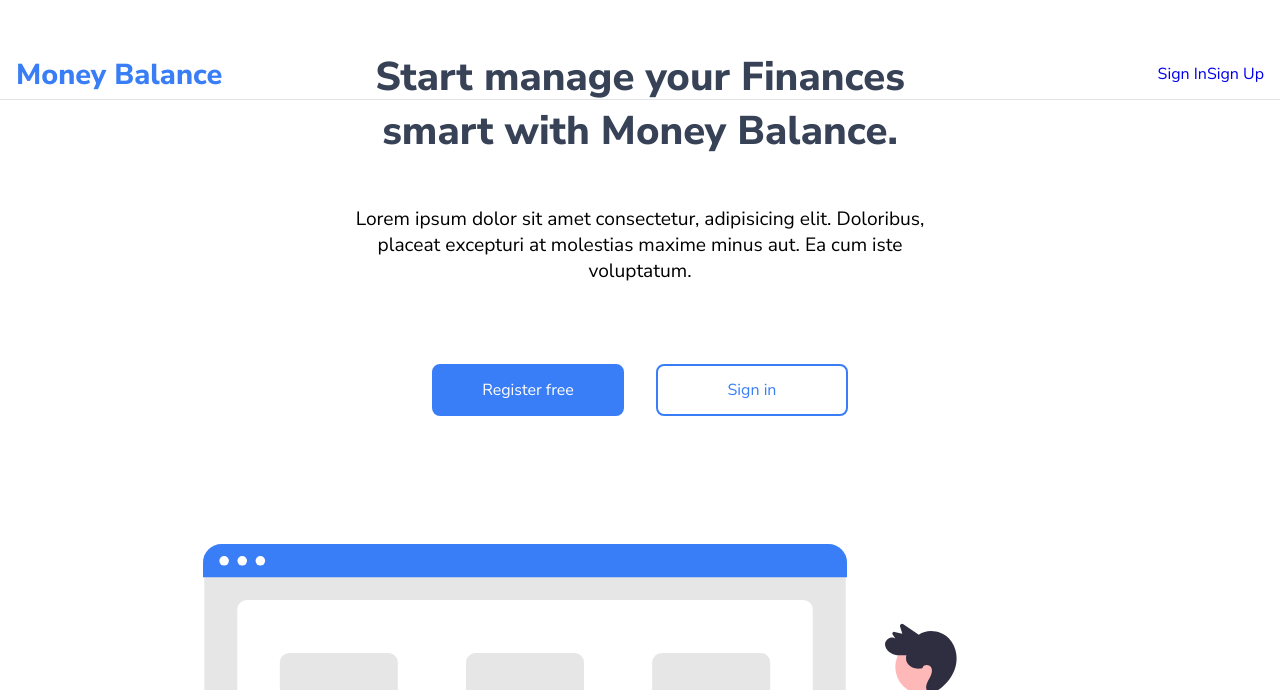
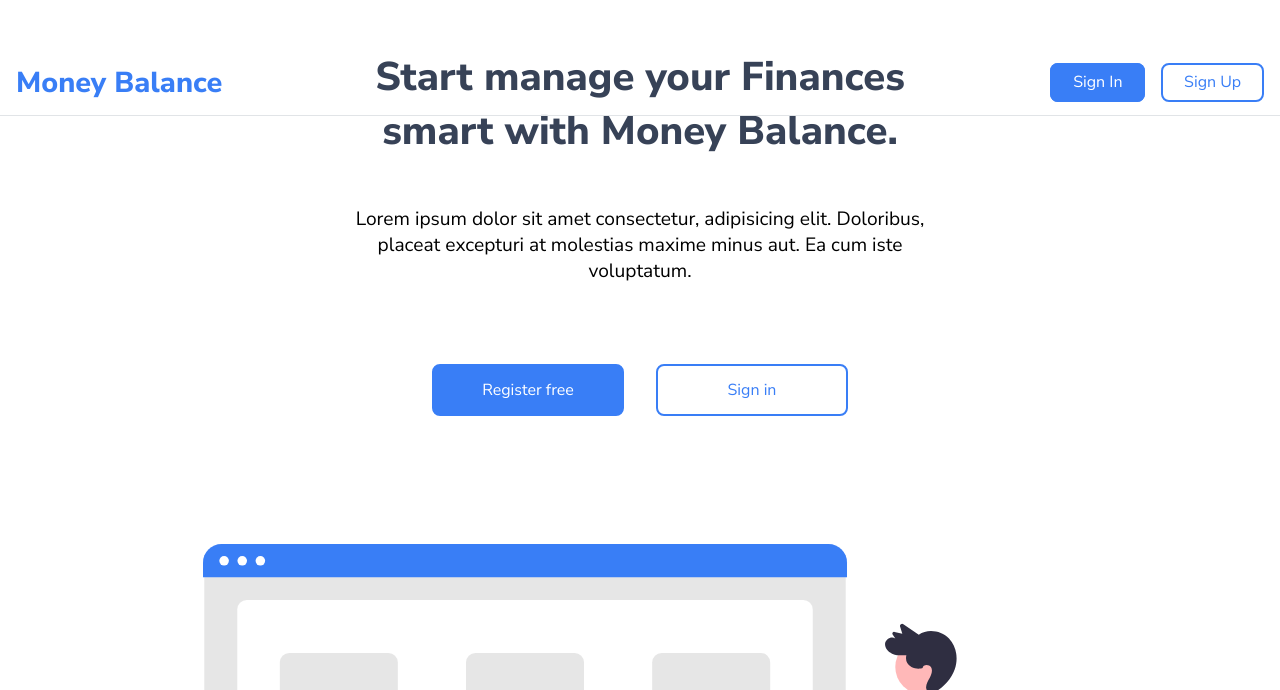
Before and after one commit to wojtek99955/money-balance, a React (Create React App) app in the folder client/: page / in a window 1280 px wide. Shown: the part 110-800 px from the top of the page. Built offline with nearby package versions, Linux system fonts and the light colour scheme.

Commit message:
add path logic / update styles

```diff
--- a/client/src/components/Header.tsx
+++ b/client/src/components/Header.tsx
@@ -1,11 +1,12 @@
 import styled from "styled-components";
 import Logo from "../assets/atoms/Logo";
 import { Link } from "react-router-dom";
+import { useLocation } from "react-router-dom";
 
 const StyledHeader = styled.header`
   position: fixed;
   width: 100%;
-  padding: 0.3rem 1rem;
+  padding: 0.8rem 1rem;
   border-bottom: 1px solid #e1e4e7;
 `;
 const Container = styled.div`
@@ -18,10 +19,24 @@ const Nav = styled.nav``;
 
 const StyledLink = styled(Link)`
   text-decoration: none;
+  &:first-of-type {
+    color: white;
+    background-color: ${({ theme }) => theme.colors.main};
+  }
+  color: ${({ theme }) => theme.colors.main};
+  border: ${({ theme }) => `2px solid ${theme.colors.main}`};
+  padding: 0.4rem 1.3rem;
+  margin-left: 1rem;
+  border-radius: 8px;
 `;
 
 const Header = () => {
+  let location = useLocation();
   return (
+    <>
+      {location.pathname === "/sign-in" ||
+      location.pathname === "/sign-up" ? null : (
+        <>
           <StyledHeader>
             <Container>
               <Logo />
@@ -31,6 +46,9 @@ const Header = () => {
               </Nav>
             </Container>
           </StyledHeader>
+        </>
+      )}
+    </>
   );
 };
 
```
Lines whose indentation alone changed are shown as unchanged.
